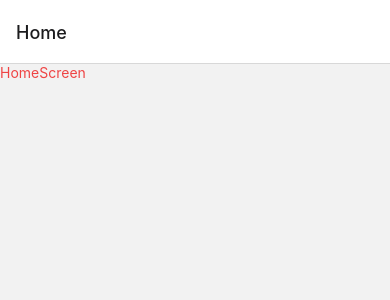
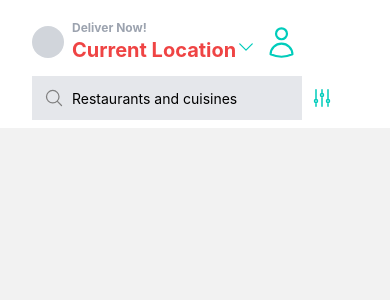
Before and after one commit to legenduzair/food-delivery, a React Native app: screen /Home in a window 390 px wide. Shown: the top 300 px of the page. Built offline with nearby package versions, Linux system fonts and the light colour scheme.

Commit message:
implement header

```diff
--- a/package.json
+++ b/package.json
@@ -16,8 +16,10 @@
     "nativewind": "^2.0.11",
     "react": "18.2.0",
     "react-native": "0.73.2",
+    "react-native-heroicons": "^4.0.0",
     "react-native-safe-area-context": "4.8.2",
     "react-native-screens": "~3.29.0",
+    "react-native-svg": "^14.1.0",
     "tailwindcss": "^3.3.2"
   },
   "devDependencies": {
--- a/screens/HomeScreen.js
+++ b/screens/HomeScreen.js
@@ -1,13 +1,59 @@
-import { View, Text } from 'react-native'
-import React from 'react'
+import { View, Text, SafeAreaView, Image, TextInput, ScrollView } from 'react-native'
+import React, { useLayoutEffect } from 'react'
 import { useNavigation } from '@react-navigation/native'
+import { UserIcon, ChevronDownIcon, AdjustmentsVerticalIcon, MagnifyingGlassIcon } from 'react-native-heroicons/outline';
 
 const HomeScreen = () => {
+  const navigation = useNavigation();
+
+  useLayoutEffect(() => {
+    navigation.setOptions({
+      headerShown: false,
+    });
+  }, []);
+
   return (
-    <View>
-      <Text className="text-red-500">HomeScreen</Text>
-    </View>
+    <SafeAreaView className="bg-white pt-5">
+      <Text className="text-red-500">
+        {/* Header */}
+        <View className="flex-row pb-3 items-center mx-4 space-x-2 px-4">
+          <Image
+          source={{
+            url: 'https://links.papareact.com/wru'
+          }}
+          className='h-7 w-7 bg-gray-300 p-4 rounded-full' />
+
+          <View className="flex-1">
+            <Text className="font-bold text-gray-400 text-xs">Deliver Now!</Text>
+            <Text className="font-bold text-xl">Current Location
+              <ChevronDownIcon size={20} color="#00CCBB" />
+            </Text>
+          </View>
+
+          <UserIcon size={35} color="#00CCBB" />
+        </View>
+
+        {/* Search */}
+        <View className="flex-row items-center space-x-2 pb-2 mx-4 px-4">
+          <View className="flex-row flex-1 space-x-2 bg-gray-200 p-3">
+            <MagnifyingGlassIcon color="gray" size={20} />
+            <TextInput placeholder='Restaurants and cuisines'
+            keyboardType='default' />
+          </View>
+
+          <AdjustmentsVerticalIcon color="#00CCBB" />
+        </View>
+
+        {/* Body */}
+        <ScrollView>
+          {/* Categories */}
+
+          {/* Featured Rows */}
+
+        </ScrollView>
+      </Text>
+    </SafeAreaView>
   )
 }
 
-export default HomeScreen
+export default HomeScreen;
```
Also changed, not shown: 1 other file (tests, documents, lock files or other folders).
